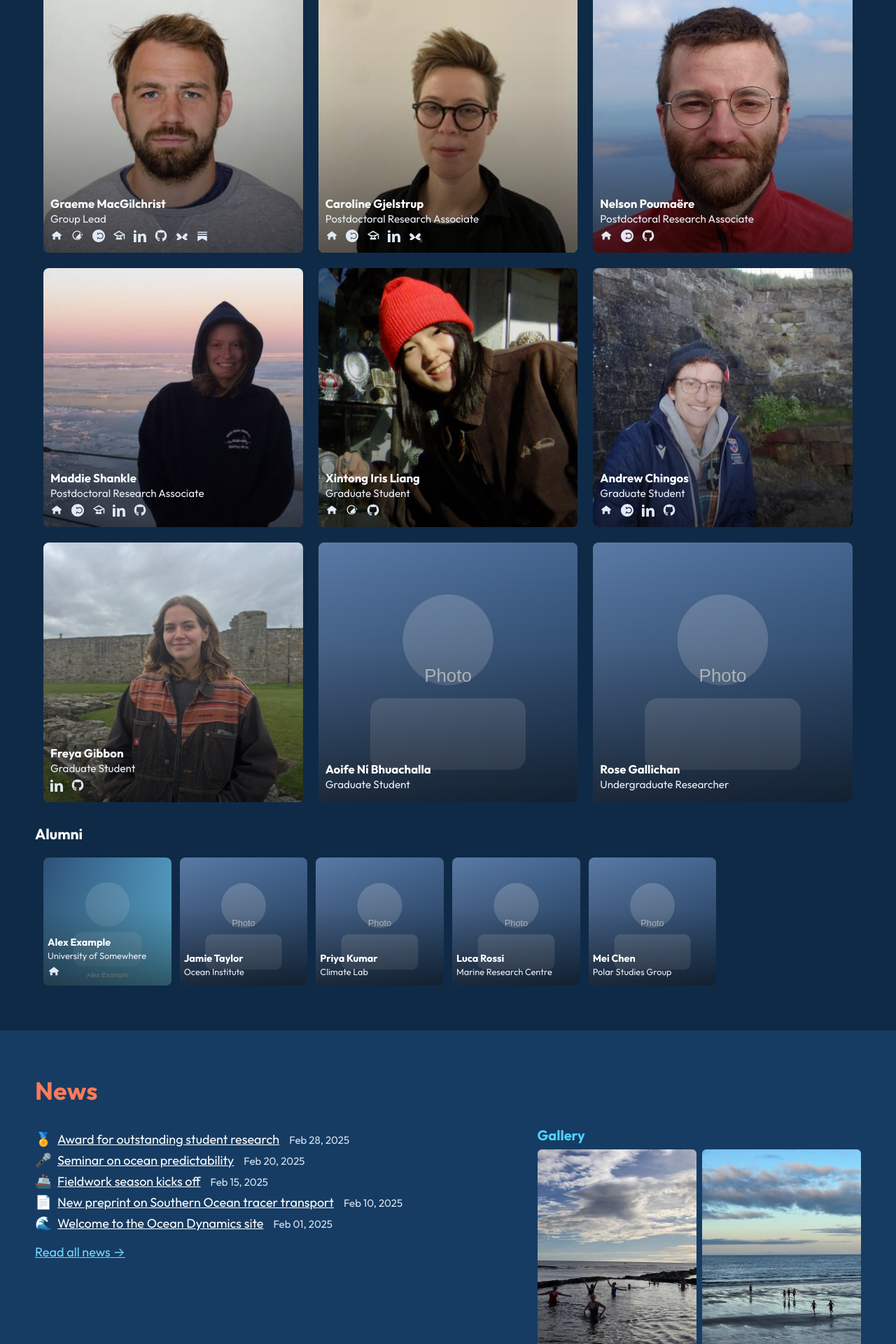
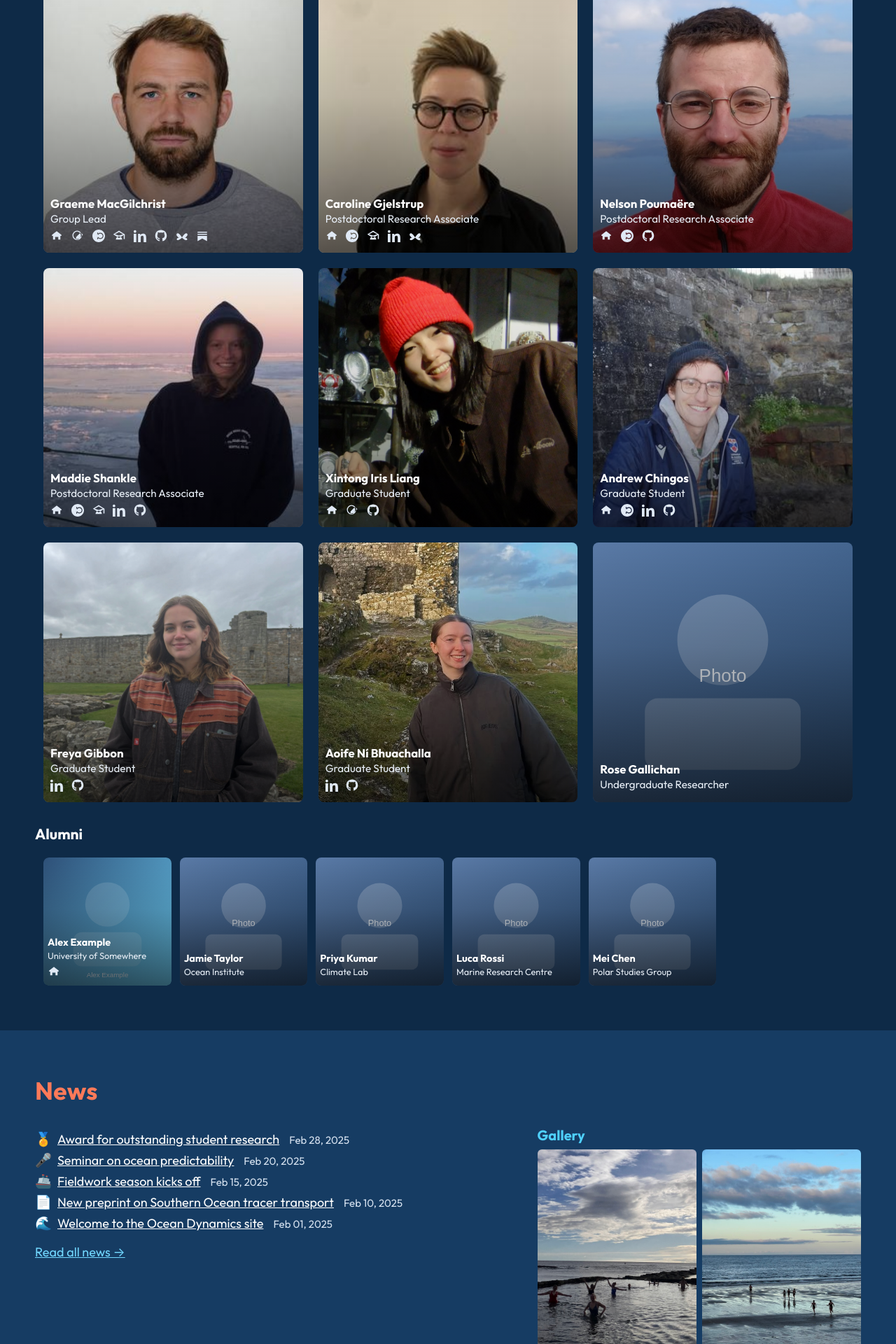
Before and after one commit to ODyn-StAndrews/ODyn-StAndrews.github.io, a Jekyll site: the page built from index.html, in a window 1280 px wide. Shown: the part 2767-4687 px from the top of the page at 70% size. Built offline with Jekyll 4.4.1, drawn with Linux system fonts in a browser that asks for light colours.

Commit message:
adds details for aoife

```diff
--- a/_data/members.yml
+++ b/_data/members.yml
@@ -81,15 +81,16 @@ current:
 - slug: aoife-ni-bhuachalla
   name: Aoife Ní Bhuachalla
   role: Graduate Student
-  image: /assets/img/people/placeholder.svg
+  image: /assets/img/people/aoife-ni-bhuachalla.jpeg
   orcid: null
   affiliation: University of St Andrews
   order: 8
   website: null
   personal: null
-  github: null
+  github: aoifenibhuachalla
   bluesky: null
   substack: null
+  linkedin: https://www.linkedin.com/aoife-ni-bhuachalla
 - slug: andrew-chingos
   name: Andrew Chingos
   role: Graduate Student
```
Also changed, not shown: assets/img/people/aoife-ni-bhuachalla.jpeg (added).
